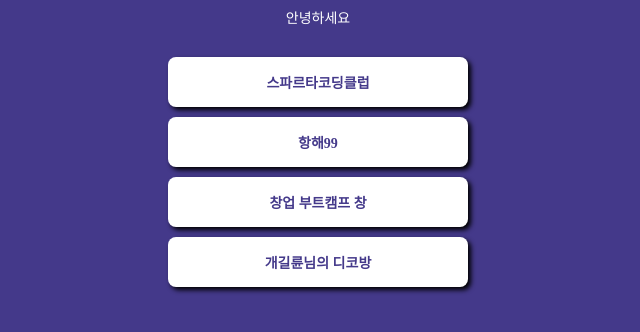
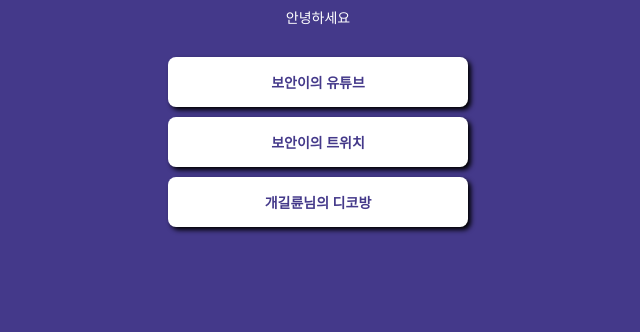
Before and after one commit to cjsendwhr/mypage, a plain HTML site: page index.html in a window 1280 px wide. Shown: the part 196-528 px from the top of the page, without its empty margins (322-962 px from the left). Drawn offline with Linux system fonts and the light colour scheme; a web font is replaced by a local one.

Commit message:
Update index.html

```diff
--- a/index.html
+++ b/index.html
@@ -8,8 +8,8 @@
         <meta name="viewport" content="width=device-width, initial-scale=1.0" />
         <meta property="og:title" content="보안이 - 프로필 링크" />
         <meta property="og:description" content="보안이의 대한것!" />
-        <meta property="og:image" content="공유할 이미지" />
-        <title>르탄이 - 프로필 링크</title>
+        <meta property="og:image" content="42918351.png" />
+        <title>보안이 - 프로필 링크</title>
         <style>
             @import url('https://cdn.jsdelivr.net/gh/orioncactus/pretendard/dist/web/static/pretendard.css');
             * {
@@ -88,9 +88,8 @@
             <div class="profile"></div>
             <h1 class="main">보안이</h1>
             <p class="sub">안녕하세요</p>
-            <a target="_blank" href="https://spartacodingclub.kr/">스파르타코딩클럽</a>
-            <a target="_blank" href="https://hanghae99.spartacodingclub.kr/">항해99</a>
-            <a target="_blank" href="https://chang.spartacodingclub.kr/">창업 부트캠프 창</a>
+            <a target="_blank" href="https://www.youtube.com/channel/UCub9hz_TEwCCjk4jcR1dfnQ">보안이의 유튜브</a>
+            <a target="_blank" href="https://www.twitch.tv/qhdksdl1">보안이의 트위치</a>
             <a target="_blank" href="https://discord.gg/zADuuh6ZAy">개길륜님의 디코방</a>
         </div>
     </body>
```
